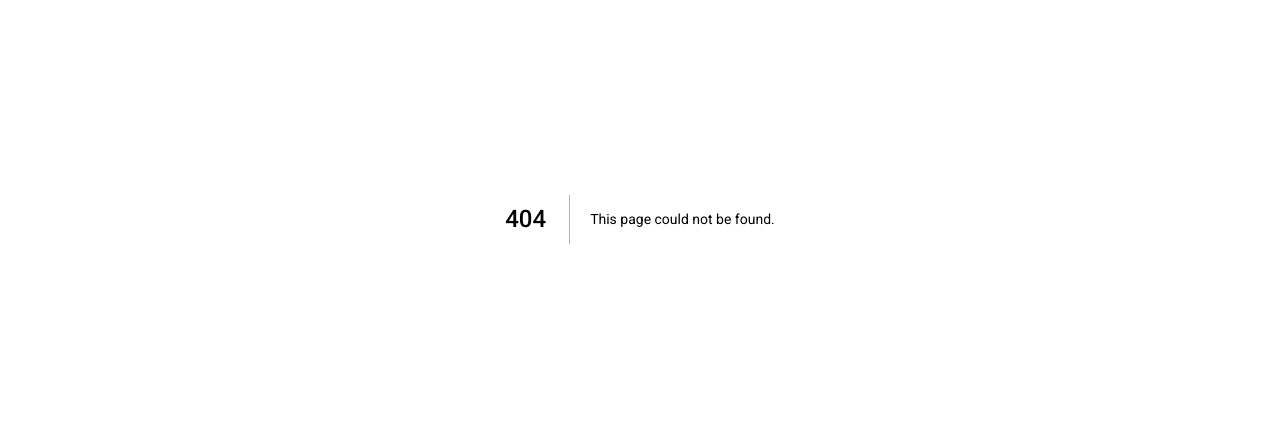
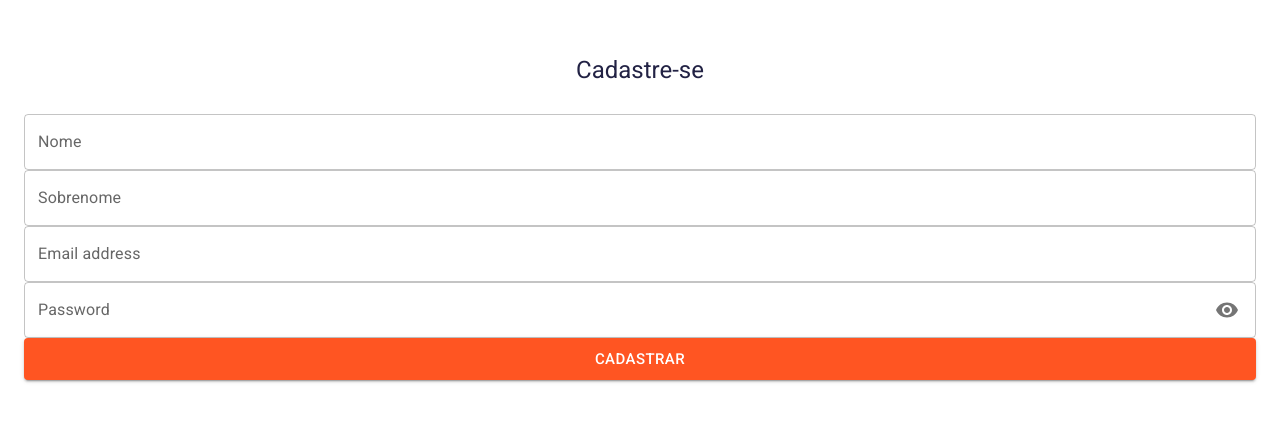
Before and after one commit to lufedev/orange-portfolio, a Next.js app in the folder my-app/: page /register in a window 1280 px wide. Before the commit this address had no page. Shown: the part 181-602 px from the top of the page. Built offline with nearby package versions, Linux system fonts and the light colour scheme.

Commit message:
register finish

```diff
--- a/my-app/src/app/components/GoogleLogin.tsx
+++ b/my-app/src/app/components/GoogleLogin.tsx
@@ -4,7 +4,7 @@ import { useGoogleLogin } from '@react-oauth/google'
 import Image from 'next/image'
 import LogoGoogle from '../assets/img/logo-google.svg'
 
-export default function GoogleLoginButton() {
+export default function GoogleLogin() {
   const login = useGoogleLogin({
     onSuccess: (tokenResponse) => console.log(tokenResponse)
   })
--- /dev/null
+++ b/my-app/src/app/components/RegisterForm.tsx
@@ -0,0 +1,85 @@
+'use client'
+
+import { Visibility, VisibilityOff } from '@mui/icons-material'
+import { TextFieldTheme } from '../themes/TextField'
+import { ThemeProvider } from '@mui/material/styles'
+import CustomButton from './CustomButton'
+import React, { useState } from 'react'
+import {
+  FormControl,
+  IconButton,
+  InputAdornment,
+  InputLabel,
+  OutlinedInput,
+  TextField
+} from '@mui/material'
+
+export default function RegisterForm() {
+  const [value, setValue] = useState('')
+  const [showPassword, setShowPassword] = React.useState(false)
+
+  const handleClickShowPassword = () => setShowPassword((show) => !show)
+
+  const handleMouseDownPassword = (
+    event: React.MouseEvent<HTMLButtonElement>
+  ) => {
+    event.preventDefault()
+  }
+  return (
+    <div className="flex flex-col">
+      <ThemeProvider theme={TextFieldTheme}>
+        <TextField
+          label="Nome"
+          variant="outlined"
+          size="medium"
+          className="mb-4"
+          type="text"
+        />
+        <TextField
+          label="Sobrenome"
+          variant="outlined"
+          size="medium"
+          className="mb-4"
+          type="text"
+        />
+        <TextField
+          label="Email address"
+          variant="outlined"
+          size="medium"
+          className="mb-4"
+          type="email"
+        />
+        <FormControl variant="outlined" className="mb-4">
+          <InputLabel htmlFor="outlined-adornment-password">
+            Password
+          </InputLabel>
+          <OutlinedInput
+            id="outlined-adornment-password"
+            type={showPassword ? 'text' : 'password'}
+            endAdornment={
+              <InputAdornment position="start">
+                <IconButton
+                  aria-label="toggle password visibility"
+                  onClick={handleClickShowPassword}
+                  onMouseDown={handleMouseDownPassword}
+                  edge="end"
+                >
+                  {showPassword ? <VisibilityOff /> : <Visibility />}
+                </IconButton>
+              </InputAdornment>
+            }
+            label="Password *"
+          />
+        </FormControl>
+      </ThemeProvider>
+      <CustomButton
+        theme={true}
+        variant="contained"
+        color="primary"
+        size="large"
+        disabled={false}
+        name="CADASTRAR"
+      />
+    </div>
+  )
+}
--- a/my-app/src/app/login/page.tsx
+++ b/my-app/src/app/login/page.tsx
@@ -1,14 +1,14 @@
-import GoogleLoginButton from '../components/GoogleLogin'
+import GoogleLogin from '../components/GoogleLogin'
 import LoginForm from '../components/LoginForm'
 
 export default function Login() {
   return (
     <div className="flex flex-col justify-center h-lvh">
-      <div className="px-6 flex flex-col">
-        <h5 className="h5 text-color-principal-90 text-center mb-8">
-          Entre no Orange Portfólio
-        </h5>
-        <GoogleLoginButton className="mb-8" />
+      <h5 className="h5 text-color-principal-90 text-center mb-8">
+        Entre no Orange Portfólio
+      </h5>
+      <GoogleLogin />
+      <div className="px-6">
         <LoginForm />
       </div>
     </div>
--- /dev/null
+++ b/my-app/src/app/register/page.tsx
@@ -0,0 +1,14 @@
+import RegisterForm from '../components/RegisterForm'
+
+export default function Register() {
+  return (
+    <div className="flex flex-col justify-center h-lvh">
+      <h5 className="h5 text-color-principal-90 text-center mb-8">
+        Cadastre-se
+      </h5>
+      <div className="px-6">
+        <RegisterForm />
+      </div>
+    </div>
+  )
+}
```
Also changed, not shown: my-app/src/app/components/CustomButton.tsx (+1 -6 lines).
